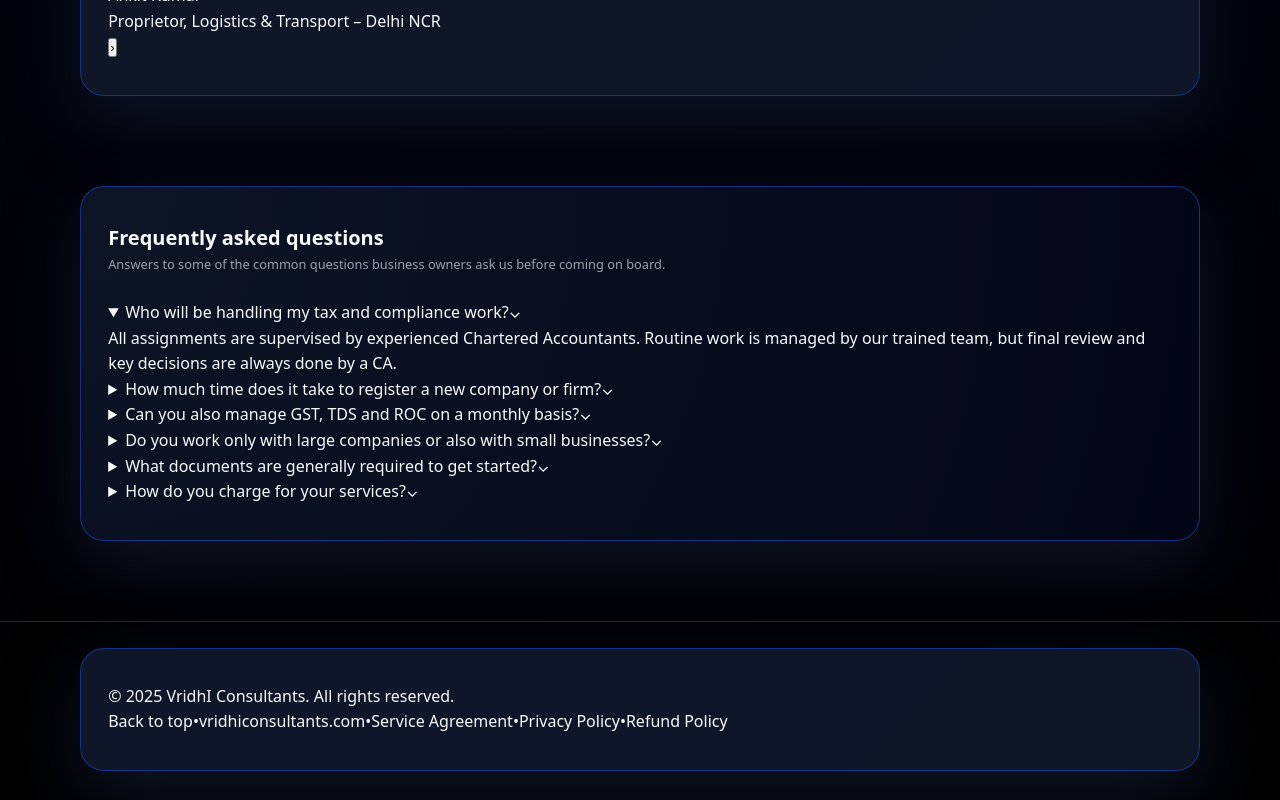
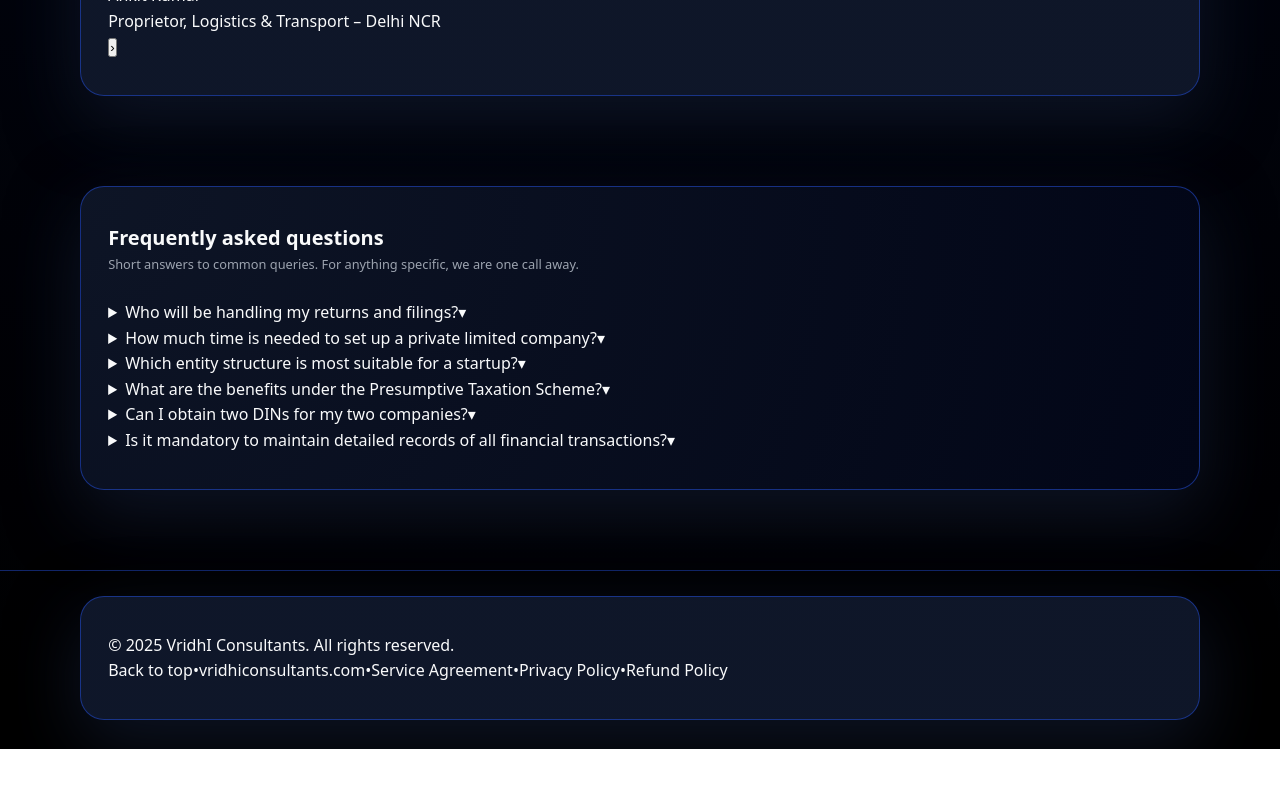
Before and after one commit to KP-1306/vridhi-consultants, a React (Vite) app: page / in a window 1280 px wide. Shown: the part 2410-3210 px from the top of the page. After the commit the page ends 3159 px from the top, so only its background shows below. Built offline with nearby package versions, Linux system fonts and the light colour scheme.

Commit message:
Update HomeFAQ.jsx

```diff
--- a/src/components/HomeFAQ.jsx
+++ b/src/components/HomeFAQ.jsx
@@ -3,28 +3,35 @@ import React from "react";
 
 const FAQ_ITEMS = [
   {
-    q: "Who will be handling my tax and compliance work?",
-    a: "All assignments are supervised by experienced Chartered Accountants. Routine work is managed by our trained team, but final review and key decisions are always done by a CA."
+    question: "Who will be handling my returns and filings?",
+    answer:
+      "All core work is done or reviewed by a qualified Chartered Accountant. Our team handles data collation and preparation, but final returns and important submissions go out only after CA review."
   },
   {
-    q: "How much time does it take to register a new company or firm?",
-    a: "Subject to availability of name and document readiness, proprietorships and partnerships can be set up within a few days. Private limited companies and LLPs generally take 7–10 working days once KYC and signatures are complete."
+    question: "How much time is needed to set up a private limited company?",
+    answer:
+      "In most cases, a new private limited company can be incorporated within 7–10 working days after receiving all documents, name approval and DSCs. We will share a checklist and keep you updated on each step."
   },
   {
-    q: "Can you also manage GST, TDS and ROC on a monthly basis?",
-    a: "Yes. Many clients engage us as their virtual finance and compliance team. We handle monthly accounting, GST and TDS returns, ROC filings and coordination with your internal staff or accountant."
+    question: "Which entity structure is most suitable for a startup?",
+    answer:
+      "It depends on your funding, risk and tax plan. Many startups prefer a Private Limited Company or LLP. During our first call, we walk you through pros and cons for proprietorship, partnership, LLP and company before you decide."
   },
   {
-    q: "Do you work only with large companies or also with small businesses?",
-    a: "We actively work with individuals, proprietors, freelancers, professionals, MSMEs, startups and growing companies. Engagements are customised based on the size and complexity of your business."
+    question: "What are the benefits under the Presumptive Taxation Scheme?",
+    answer:
+      "Presumptive schemes like 44ADA / 44AD can reduce record-keeping burden and simplify tax for eligible small businesses and professionals. We check your turnover, expense pattern and future plans before recommending it."
   },
   {
-    q: "What documents are generally required to get started?",
-    a: "Basic KYC (PAN, Aadhaar, address proof), business details, previous returns (if any) and bank statements are usually enough to start. For specific services like company incorporation or loans, we share a detailed checklist."
+    question: "Can I obtain two DINs for my two companies?",
+    answer:
+      "No. As per MCA rules, every individual can have only one DIN which can be used across multiple directorships. We help you link the same DIN to all the companies where you are a director."
   },
   {
-    q: "How do you charge for your services?",
-    a: "For one-time work like registration, clean-up or a project report, we follow task-based pricing. For ongoing compliance, we usually recommend a fixed monthly/annual retainer so you have clarity on cost and scope."
+    question:
+      "Is it mandatory to maintain detailed records of all financial transactions?",
+    answer:
+      "Yes. Proper invoices, vouchers and bank records are essential for GST, income tax and audit. We can design a simple, practical system for you so that your books stay clean and future assessments are easier to handle."
   }
 ];
 
@@ -32,30 +39,24 @@ export default function HomeFAQ() {
   return (
     <section className="home-faq">
       <div className="container section-inner">
-        <div className="section-header section-header-centered">
+        <div className="section-header section-header-center">
           <div>
             <div className="section-title">Frequently asked questions</div>
             <div className="section-kicker">
-              Answers to some of the common questions business owners ask us
-              before coming on board.
+              Short answers to common queries. For anything specific, we are one
+              call away.
             </div>
           </div>
         </div>
 
         <div className="faq-list">
-          {FAQ_ITEMS.map((item, idx) => (
-            <details
-              key={idx}
-              className="faq-item"
-              open={idx === 0} // first one open by default
-            >
-              <summary className="faq-summary">
-                <span>{item.q}</span>
-                <span className="faq-icon">⌄</span>
+          {FAQ_ITEMS.map((faq, idx) => (
+            <details key={idx} className="faq-item">
+              <summary>
+                <span>{faq.question}</span>
+                <span className="faq-icon">▾</span>
               </summary>
-              <div className="faq-body">
-                <p>{item.a}</p>
-              </div>
+              <p>{faq.answer}</p>
             </details>
           ))}
         </div>
```
